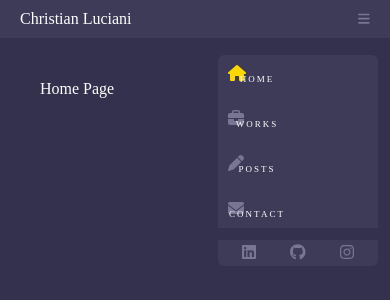
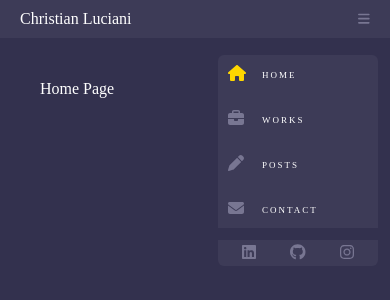
Before and after one commit to LucianiChristian/PersonalSite, a React (Create React App) app: page / in a window 390 px wide. Shown: the top 300 px of the page. Built offline with nearby package versions, Linux system fonts and the light colour scheme.

Commit message:
Fix resultant change to the hamburger menu

```diff
--- a/src/components/Sidebar/Sidebar.scss
+++ b/src/components/Sidebar/Sidebar.scss
@@ -130,6 +130,11 @@ button {
                 bottom: auto;
                 left: 40px;
                 top: 11px;
+
+                margin-top: 0px;
+                width: auto;
+                margin-left: 0px;
+                opacity: 1;
             }
 
             &:hover {
```
